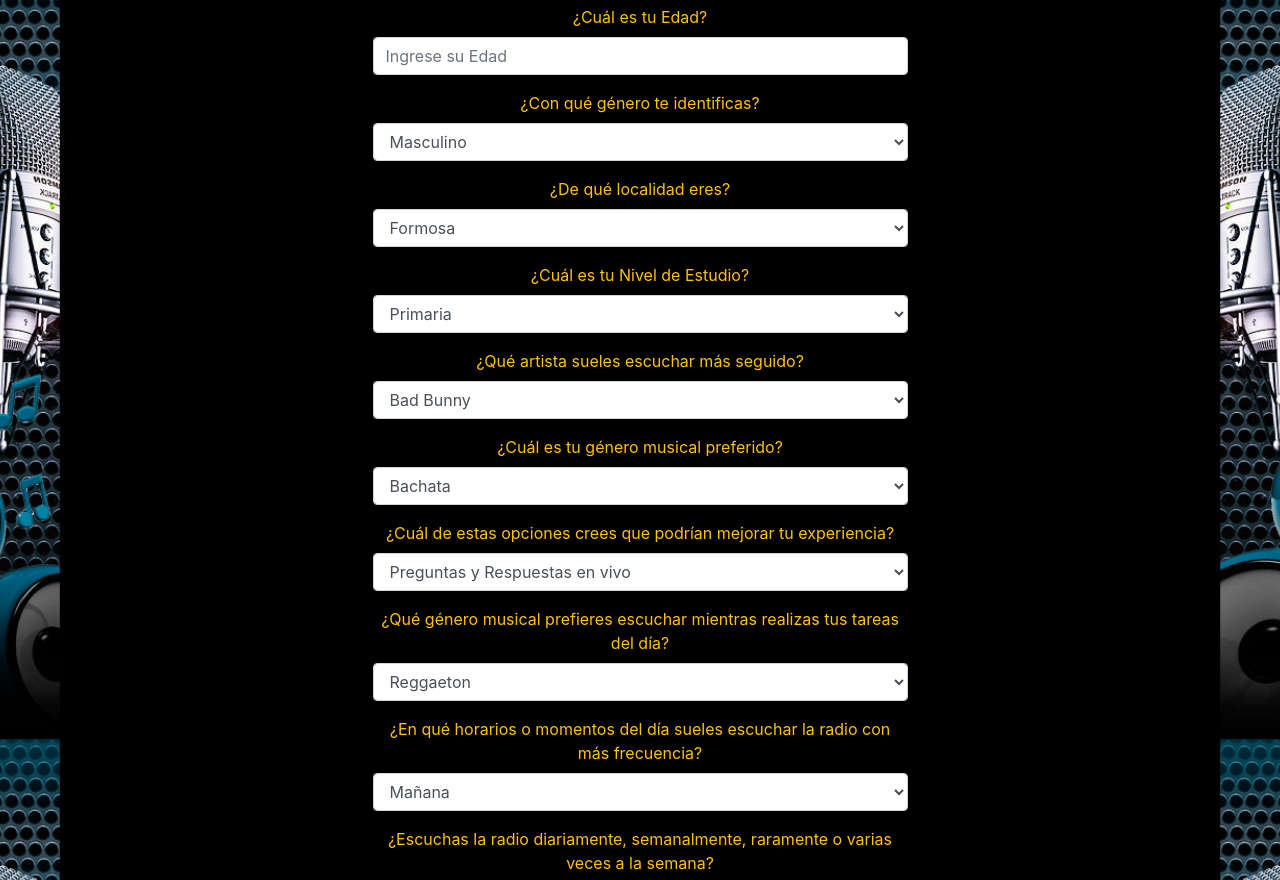
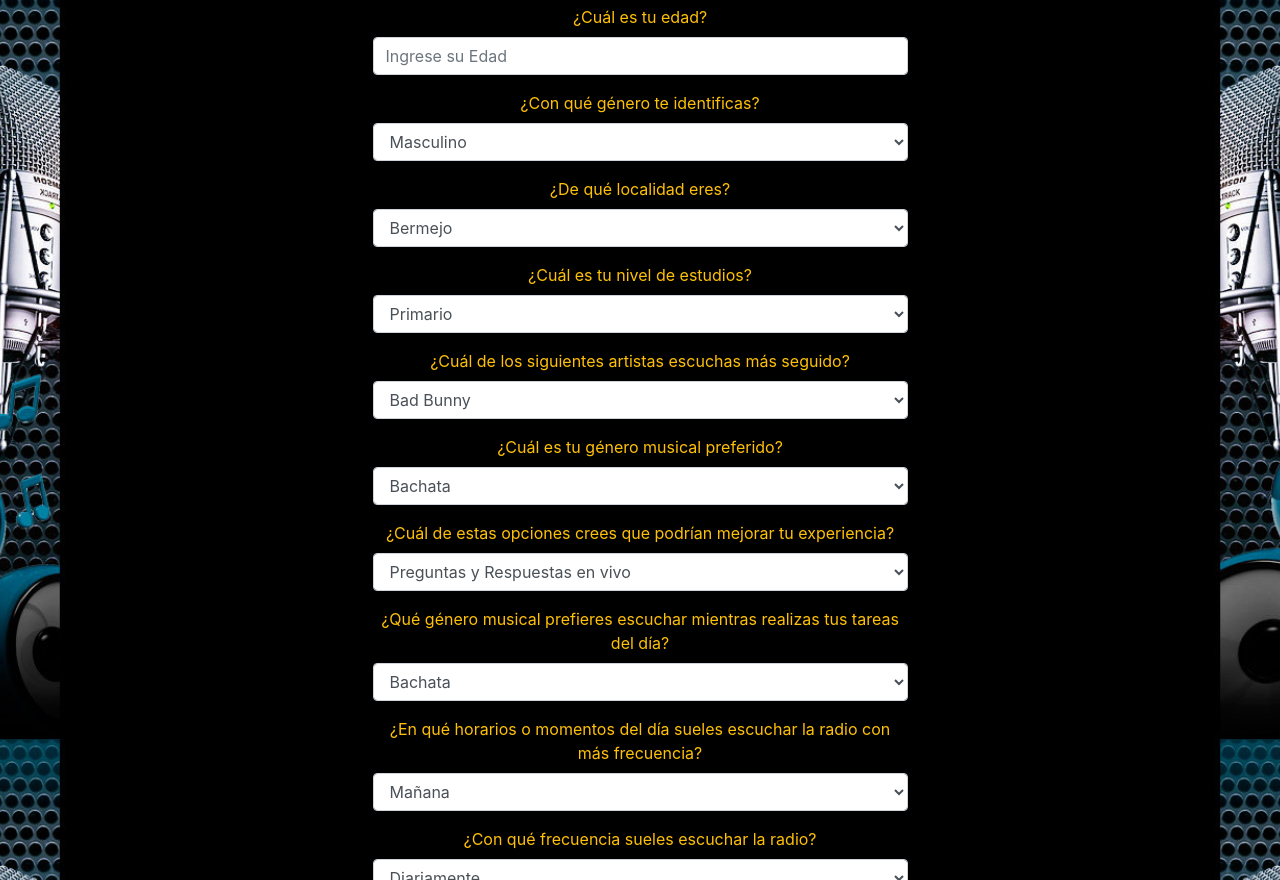
Before and after one commit to Fabian-17/DataMining, a website: page view/index.html in a window 1280 px wide. Shown: the part 61-941 px from the top of the page. Drawn offline with nearby package versions, Linux system fonts and the light colour scheme.

Commit message:
Corrección de preguntas

```diff
--- a/view/index.html
+++ b/view/index.html
@@ -16,13 +16,13 @@
                 <h2 class="text-center btn-success font-weight-bold">Formulario - Cadena Software</h2>
                 <form class="text-center" id="form">
                     <div class="form-group">
-                        <label for="edad" class="text-warning">¿Cuál es tu Edad?</label>
+                        <label for="edad" class="text-warning">¿Cuál es tu edad?</label>
                         <input type="number" class="form-control" id="edad" name="edad" placeholder="Ingrese su Edad" required>
                     </div>
                     <div class="form-group">
                         <label for="genero" class="text-warning">¿Con qué género te identificas?</label>
                         <select class="form-control" name="genero" id="genero" required>
-                            <option value="" hidden disabled>Select su Respuesta</option>
+                            <option value="" hidden disabled>Seleccione su respuesta</option>
                             <option value="Masculino">Masculino</option>
                             <option value="Femenino">Femenino</option>
                             <option value="Otro">Otro</option>
@@ -31,54 +31,68 @@
                     <div class="form-group">
                         <label for="localidades" class="text-warning">¿De qué localidad eres?</label>
                         <select class="form-control" name="localidades" id="localidades" required>
-                            <option value="" hidden disabled>Select su Respuesta</option>
+                            <option value="" hidden disabled>Seleccione su respuesta</option>
+                            <option value="Bermejo">Bermejo</option>
+                            <option value="Clorinda">Clorinda</option>
+                            <option value="El Colorado">El Colorado</option>
                             <option value="Formosa">Formosa</option>
+                            <option value="Herradura">Herradura</option>
+                            <option value="Ingeniero Juárez">Ingeniero Juárez</option>
+                            <option value="Laishí">Laishí</option>
+                            <option value="Laguna Blanca">Laguna Blanca</option>
+                            <option value="Matacos">Matacos</option>
+                            <option value="Patiño">Patiño</option>
+                            <option value="Pilagás">Pilagás</option>
                             <option value="Pilcomayo">Pilcomayo</option>
-                            <option value="Patiño">Patiño</option>
-                            <option value="Matacos">Matacos</option>
-                            <option value="Pilagás">Pilagás</option>
+                            <option value="Pirané">Pirané</option>
                             <option value="Ramón Lista">Ramón Lista</option>
-                            <option value="Bermejo">Bermejo</option>
-                            <option value="Laishí">Laishí</option>
-                            <option value="Pirané">Pirané</option>
                         </select>
                     </div>
                     <div class="form-group">
-                        <label for="estudios" class="text-warning">¿Cuál es tu Nivel de Estudio?</label>
+                        <label for="estudios" class="text-warning">¿Cuál es tu nivel de estudios?</label>
                         <select class="form-control" name="estudios" id="estudios" required>
-                            <option value="" hidden disabled>Select su Respuesta</option>
-                            <option value="Primaria">Primaria</option>
-                            <option value="Secundaria">Secundaria</option>
-                            <option value="Terciaria">Terciaria</option>
-                            <option value="Universidad">Universidad</option>
+                            <option value="" hidden disabled>Seleccione su respuesta</option>
+                            <option value="Primario">Primario</option>
+                            <option value="Secundario">Secundario</option>
+                            <option value="Terciario">Terciario</option>
+                            <option value="Universitario">Universitario</option>
                         </select>
                     </div>
                     <div class="form-group">
-                        <label for="artista" class="text-warning">¿Qué artista sueles escuchar más seguido?</label>
+                        <label for="artista" class="text-warning">¿Cuál de los siguientes artistas escuchas más seguido?</label>
                         <select class="form-control" name="artista" id="artista" required>
-                            <option value="" hidden disabled>Select su Respuesta</option>
+                            <option value="" hidden disabled>Seleccione su respuesta</option>
                             <option value="Bad Bunny">Bad Bunny</option>
                             <option value="Eminem">Eminem</option>
                             <option value="Emilia Mernes">Emilia Mernes</option>
                             <option value="Bizzarap">Bizzarap</option>
                             <option value="Shakira">Shakira</option>
+                            <option value="Duki">Duki</option>
+                            <option value="Daddy Yankee">Daddy Yankee</option>
+                            <option value="Maluma">Maluma</option>
                         </select>
                     </div>
                     <div class="form-group">
                         <label for="generoMusical" class="text-warning">¿Cuál es tu género musical preferido?</label>
                         <select class="form-control" name="generoMusical" id="generoMusical" required>
-                            <option value="" hidden disabled>Select su Respuesta</option>
+                            <option value="" hidden disabled>Seleccione su respuesta</option>
                             <option value="Bachata">Bachata</option>
                             <option value="Electrónica">Electrónica</option>
+                            <option value="Folklore">Folklore</option>
                             <option value="House">House</option>
-                            <option value="Folklore">Folklore</option>
+                            <option value="K-Pop">K-Pop</option>
+                            <option value="Pop">Pop</option>
+                            <option value="R&B">R&B</option>
+                            <option value="Reggaeton">Reggaeton</option>
                             <option value="Rock">Rock</option>
+                            <option value="Rock Nacional">Rock Nacional</option>
+                            <option value="Trap">Trap</option>
                         </select>
                     </div>
                     <div class="form-group">
                         <label for="mejoras" class="text-warning">¿Cuál de estas opciones crees que podrían mejorar tu experiencia?</label>
                         <select class="form-control" name="mejoras" id="mejoras" required>
-                            <option value="" hidden disabled>Select su Respuesta</option>
+                            <option value="" hidden disabled>Seleccione su respuesta</option>
                             <option value="Preguntas y Respuestas en vivo">Preguntas y Respuestas en vivo</option>
                             <option value="Entrevistas semanales">Entrevistas semanales</option>
                             <option value="Música en vivo">Música en vivo</option>
@@ -90,34 +104,42 @@
                     <div class="form-group">
                         <label for="preferencia" class="text-warning">¿Qué género musical prefieres escuchar mientras realizas tus tareas del día?</label>
                         <select class="form-control" name="preferencia" id="preferencia" required>
-                            <option value="" hidden disabled>Select su Respuesta</option>
+                            <option value="" hidden disabled>Seleccione su respuesta</option>
+                            <option value="Bachata">Bachata</option>
+                            <option value="Electrónica">Electrónica</option>
+                            <option value="Folklore">Folklore</option>
+                            <option value="House">House</option>
+                            <option value="K-Pop">K-Pop</option>
+                            <option value="Pop">Pop</option>
+                            <option value="R&B">R&B</option>
                             <option value="Reggaeton">Reggaeton</option>
-                            <option value="K-pop">K-pop</option>
+                            <option value="Rock">Rock</option>
+                            <option value="Rock Nacional">Rock Nacional</option>
                             <option value="Trap">Trap</option>
-                            <option value="Rap">Rap</option>
-                            <option value="Rock-Nacional">Rock-Nacional</option>
                         </select>
                     </div>
                     <div class="form-group">
                         <label for="horarios" class="text-warning">¿En qué horarios o momentos del día sueles escuchar la radio con más frecuencia?</label>
                         <select class="form-control" name="horarios" id="horarios" required>
-                            <option value="" hidden disabled>Select su Respuesta</option>
+                            <option value="" hidden disabled>Seleccione su respuesta</option>
                             <option value="Mañana">Mañana</option>
                             <option value="Tarde">Tarde</option>
                             <option value="Noche">Noche</option>
+                            <option value="Madrugada">Madrugada</option>
                         </select>
                     </div>
                     <div class="form-group">
-                        <label for="frecuencia" class="text-warning">¿Escuchas la radio diariamente, semanalmente, raramente o varias veces a la semana?</label>
+                        <label for="frecuencia" class="text-warning">¿Con qué frecuencia sueles escuchar la radio?</label>
                         <select class="form-control" name="frecuencia" id="frecuencia" required>
-                            <option value="" hidden disabled>Select su Respuesta</option>
+                            <option value="" hidden disabled>Select su respuesta</option>
                             <option value="Diariamente">Diariamente</option>
-                            <option value="Semanalmente">Semanalmente</option>
-                            <option value="Varias veces a la semana">Varias veces a la semana</option>
+                            <option value="A veces">A veces</option>
+                            <option value="Raramente">Raramente</option>
+                            <option value="Nunca">Nunca</option>
                         </select>
                     </div>
                     <div class="form-group">
-                        <label for="sugerencias" class="text-warning">¿Tienes alguna sugerencia para crear playlists temáticas que hagan que la experiencia sea más emocionante?</label>
+                        <label for="sugerencias" class="text-warning">¿Te gustaría oír playlists de diferentes géneros y/o temáticas? Déjanos tu sugerencia.</label>
                         <input type="text" class="form-control" name="sugerencias" id="sugerencias" placeholder="Ingrese su respuesta..." required>
                     </div>
                     <button type="submit" class="btn btn-success btn-lg font-weight-bold">Enviar Respuestas</button>
```
